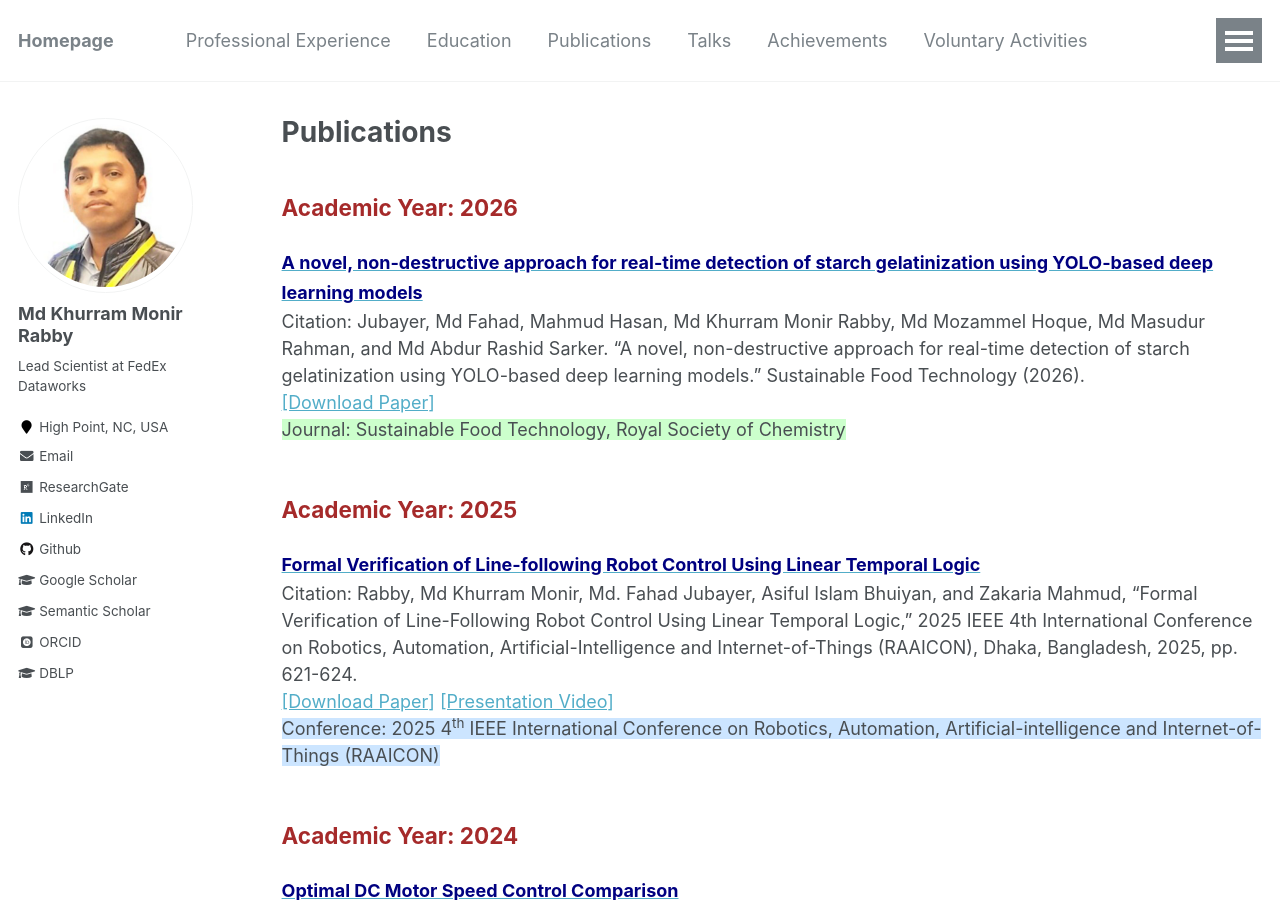
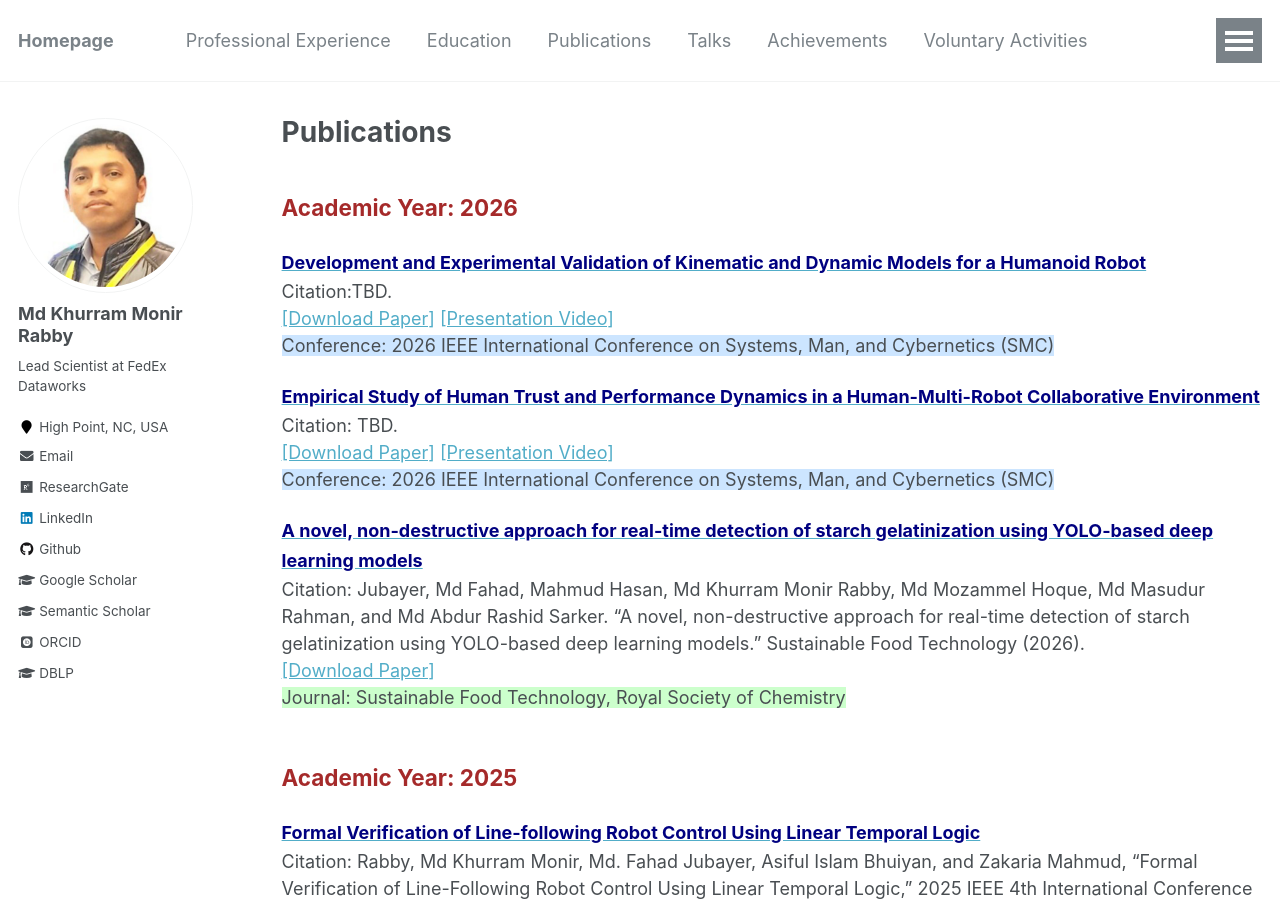
Before and after one commit to mkmrabby/mkmrabby.github.io, a Jekyll site: the page built from _pages/publications_lists.md, in a window 1280 px wide and 900 px high. Built offline with Jekyll 4.4.1, drawn with Linux system fonts in a browser that asks for light colours; some web fonts are replaced.

Commit message:
Add publications for the 2026 academic year

```diff
--- a/_pages/publications_lists.md
+++ b/_pages/publications_lists.md
@@ -7,6 +7,20 @@ author_profile: true
 
 <br/>
 <span style="font-size:1.25em; color:brown;"><b>Academic Year: 2026</b></span>
+<br/>
+
+<span style="color:black; font-size:1.1em"><b><a href="https://ieeexplore.ieee.org/abstract/document/9283228" target="_blank"><font color="Navy" size="4">Development and Experimental Validation of Kinematic and Dynamic Models for a Humanoid Robot</font></a></b></span><br/>
+Citation:TBD.<br/>
+<a href="https://ieeexplore.ieee.org/abstract/document/9283228" target="_blank">[Download Paper]</a>
+<a href="https://youtu.be/6xxCJXGackw" target="_blank">[Presentation Video]</a><br/>
+<span style="background-color:#cce5ff; font-size:1em;">Conference: 2026 IEEE International Conference on Systems, Man, and Cybernetics (SMC)</span>
+<br/>
+
+<span style="color:black; font-size:1.1em"><b><a href="https://ieeexplore.ieee.org/abstract/document/9283228" target="_blank"><font color="Navy" size="4">Empirical Study of Human Trust and Performance Dynamics in a Human-Multi-Robot Collaborative Environment</font></a></b></span><br/>
+Citation: TBD.<br/>
+<a href="https://ieeexplore.ieee.org/abstract/document/9283228" target="_blank">[Download Paper]</a>
+<a href="https://youtu.be/6xxCJXGackw" target="_blank">[Presentation Video]</a><br/>
+<span style="background-color:#cce5ff; font-size:1em;">Conference: 2026 IEEE International Conference on Systems, Man, and Cybernetics (SMC)</span>
 <br/>
 
 <span style="color:black; font-size:1.1em"><b><a href="https://doi.org/10.1039/D6FB00010J" target="_blank"><font color="Navy" size="4">A novel, non-destructive approach for real-time detection of starch gelatinization using YOLO-based deep learning models</font></a></b></span><br/>
```
